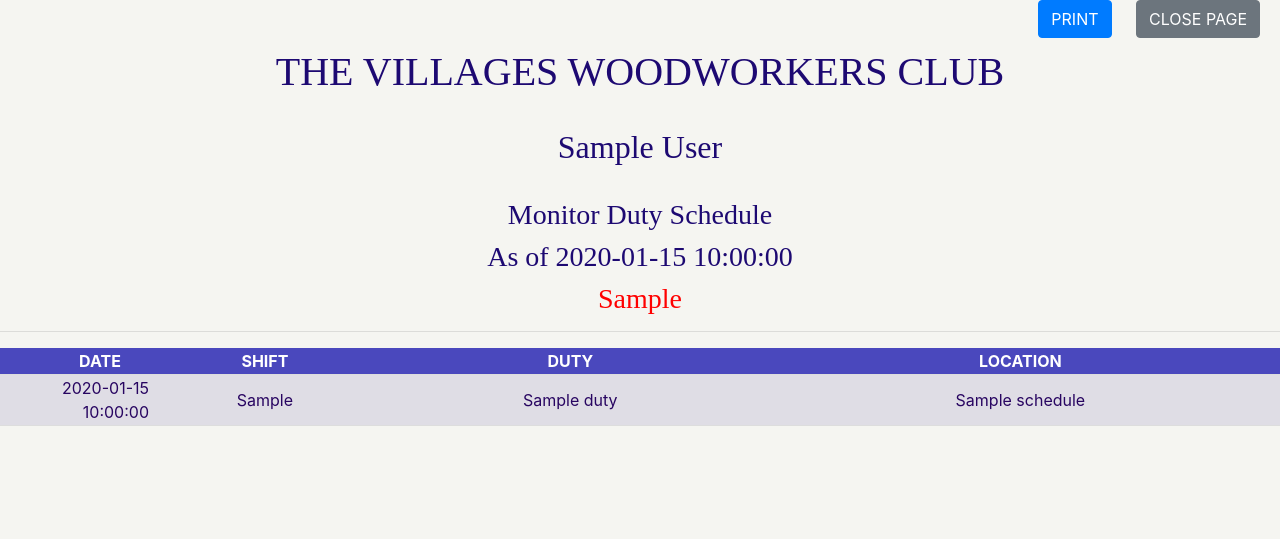
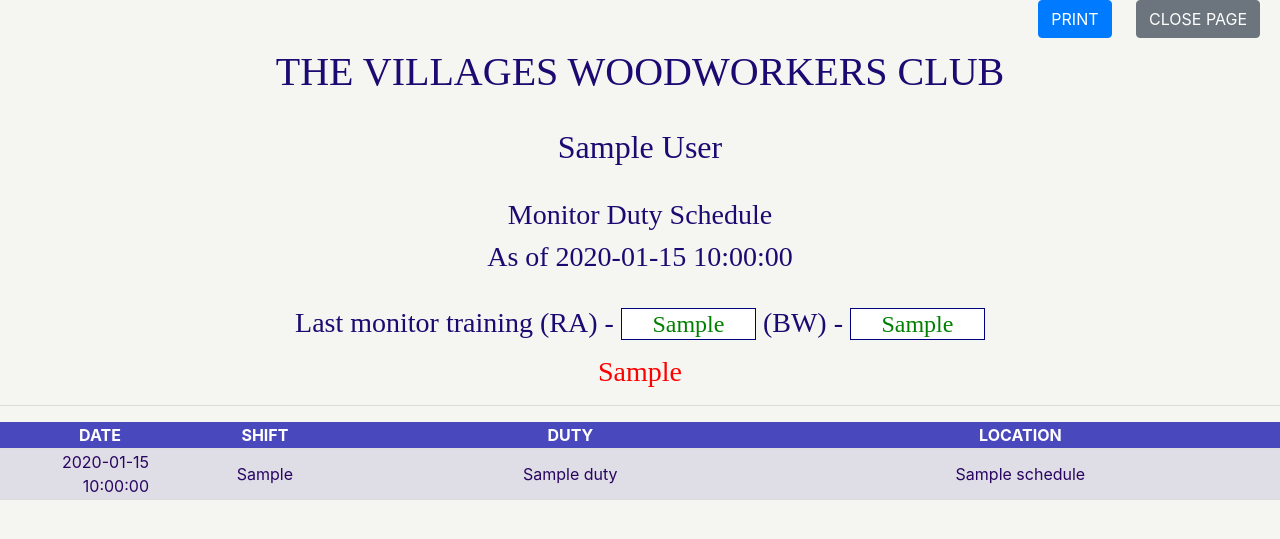
Before and after one commit to thevwc/MonitorScheduling, a Flask app: template app/templates/rptMemberSchedule.html in a window 1280 px wide. Shown: the top 539 px of the page. Run offline with Flask 2, Linux system fonts and the light colour scheme; the template is opened without the code that fills it: most values are stand-ins (such as "Sample title", 1, 10 or a date in 2020); parts of the project's set-up code (start-up, migrations or seed data) failed here and were passed over; some libraries are stand-ins or nearby versions.

Commit message:
May 11, 2021 1012

```diff
--- a/app/routes.py
+++ b/app/routes.py
@@ -1217,17 +1217,25 @@ def printMemberSchedule(memberID):
     # GET MEMBER NAME
     member = db.session.query(Member).filter(Member.Member_ID== memberID).first()
     displayName = member.First_Name + ' ' + member.Last_Name
-    lastTraining = member.Last_Monitor_Training
+    lastTrainingRA = member.Last_Monitor_Training
+    lastTrainingBW = member.Last_Monitor_Training_Shop_2
 
     # RETRIEVE LAST_ACCEPTABLE_TRAINING_DATE FROM tblControl_Variables
     lastAcceptableTrainingDate = db.session.query(ControlVariables.Last_Acceptable_Monitor_Training_Date).filter(ControlVariables.Shop_Number == '1').scalar()
-    if lastTraining == None:
-        needsTraining = 'TRAINING IS NEEDED'
-    else:
-        if (lastTraining < lastAcceptableTrainingDate):
-            needsTraining = 'TRAINING IS NEEDED'
+    if lastTrainingRA == None:
+        needsTrainingRA = 'Y'
+    else:
+        if (lastTrainingRA < lastAcceptableTrainingDate):
+            needsTrainingRA = 'Y'
         else:
-            needsTraining = ''
+            needsTrainingRA = 'N'
+    if lastTrainingBW == None:
+        needsTrainingBW = 'Y'
+    else:
+        if (lastTrainingBW < lastAcceptableTrainingDate):
+            needsTrainingBW = 'Y'
+        else:
+            needsTrainingBW = 'N'
 
     # RETRIEVE MEMBER SCHEDULE FOR CURRENT YEAR AND FORWARD
     #est = timezone('EST')
@@ -1236,11 +1244,19 @@ def printMemberSchedule(memberID):
     beginDateDAT = datetime(todays_date.year,1,1)
     todays_dateSTR = todays_date.strftime('%m-%d-%Y')
     beginDateSTR = beginDateDAT.strftime('%m-%d-%Y')
+    if lastTrainingRA != None:
+        lastTrainingRAstr = lastTrainingRA.strftime('%m-%d-%Y')
+    else:
+        lastTrainingRAstr = ''
+    if lastTrainingBW != None:
+        lastTrainingBWstr = lastTrainingBW.strftime('%m-%d-%Y')
+    else:
+        lastTrainingBWstr = ''
 
     # BUILD SELECT STATEMENT TO RETRIEVE MEMBERS SCHEDULE FOR CURRENT YEAR FORWARD
     sqlSelect = "SELECT tblMember_Data.Member_ID as memberID, "
     sqlSelect += "First_Name + ' ' + Last_Name as displayName, tblShop_Names.Shop_Name, "
-    sqlSelect += "Last_Monitor_Training as trainingDate, tblMonitor_Schedule.Member_ID, "
+    sqlSelect += "Last_Monitor_Training as trainingDateRA, Last_Monitor_Training_Shop_2 as trainingDateBW, tblMonitor_Schedule.Member_ID, "
     sqlSelect += " format(Date_Scheduled,'MMM d, yyyy') as DateScheduled, AM_PM, Duty, No_Show, tblMonitor_Schedule.Shop_Number "
     sqlSelect += "FROM tblMember_Data "
     sqlSelect += "LEFT JOIN tblMonitor_Schedule ON tblMonitor_Schedule.Member_ID = tblMember_Data.Member_ID "
@@ -1255,7 +1271,9 @@ def printMemberSchedule(memberID):
         print("ERROR -",e)
         flash("ERROR - Can't access database.")
 
-    return render_template("rptMemberSchedule.html",displayName=displayName,needsTraining=needsTraining,\
+    return render_template("rptMemberSchedule.html",displayName=displayName,\
+    lastTrainingRA=lastTrainingRAstr, needsTrainingRA=needsTrainingRA,\
+    lastTrainingBW=lastTrainingBWstr, needsTrainingBW=needsTrainingBW,\
     schedule=schedule,todays_date=todays_dateSTR,memberID=memberID)
 
 
--- a/app/static/css/rptMemberSchedule.css
+++ b/app/static/css/rptMemberSchedule.css
@@ -33,6 +33,26 @@
   		border-bottom: 1px solid #ddd;
 	}
 
+}
+.training {
+	margin:0 auto;
+}
+#RAtraining {
+	width:135px;
+	font-size:1.5rem;
+	color:green;
+	border:1px solid navy;
+	text-align:center;
+}
+#BWtraining {
+	width:135px;
+	font-size:1.5rem;
+	color:green;
+	border:1px solid navy;
+	text-align:center;
+}
+.needsTraining {
+	color:red !important;
 }
 
 @media print {
--- a/app/templates/index.html
+++ b/app/templates/index.html
@@ -14,7 +14,7 @@
                 <h2>MONITOR SCHEDULING</h2>
             </div>
             <div class="version">
-                <h4>ver. May 10, 2021</h4>
+                <h4>ver. May 11, 2021</h4>
                 <input id='shopID' type="text" style=display:none value={{shopID}}>
             </div>
 
--- a/app/templates/rptMemberSchedule.html
+++ b/app/templates/rptMemberSchedule.html
@@ -24,6 +24,25 @@
         <br>
         <h3 class="text-center">Monitor Duty Schedule</h3>
         <h3 class="text-center">As of {{ todays_date }}</h3>
+        <br>
+        <div class='training'>
+            <h3>
+            <label for="RAtraining">Last monitor training (RA) - </label>
+            <input type="text" id="RAtraining"
+                {% if needsTrainingRA == 'Y' %}
+                class='needsTraining'
+                {% endif %}
+                value={{lastTrainingRA}}>
+            <label for="BWtraining">(BW) - </label>
+            <input type="text" id="BWtraining"
+                {% if needsTrainingBW == 'Y' %}
+                class='needsTraining'
+                {% endif %}
+                value={{lastTrainingBW}}>
+            </h3>
+        </div>
+
+
         <h3 class="text-center" style=color:red>{{needsTraining}}</h3>
 
         <table style="display: inline block;">
```
